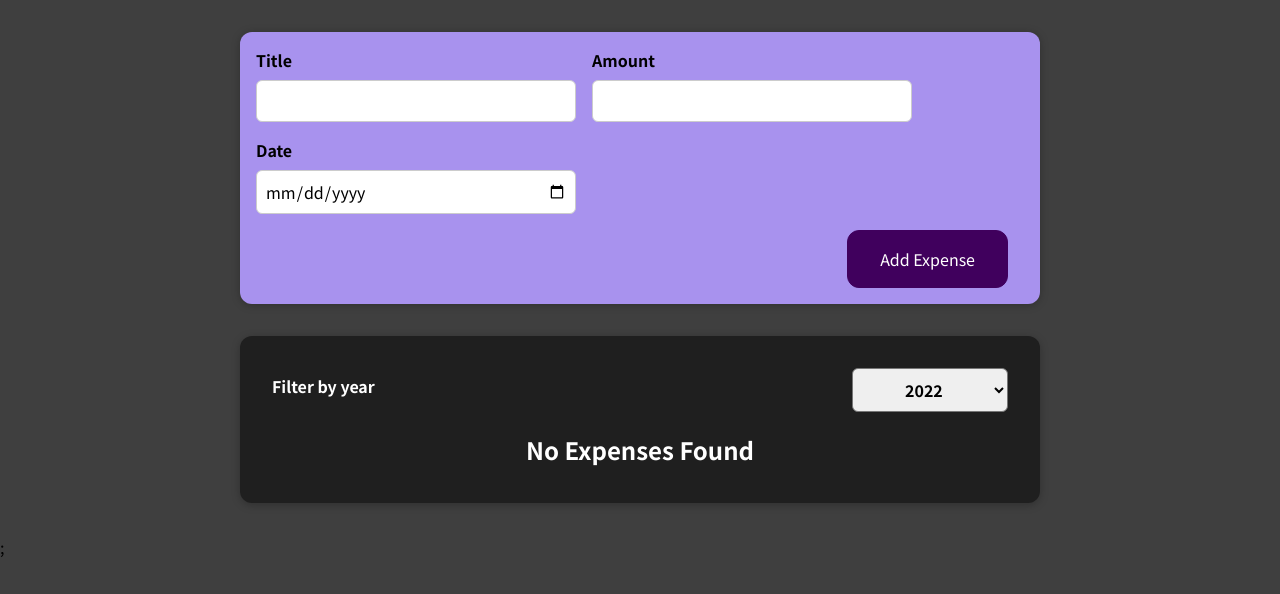
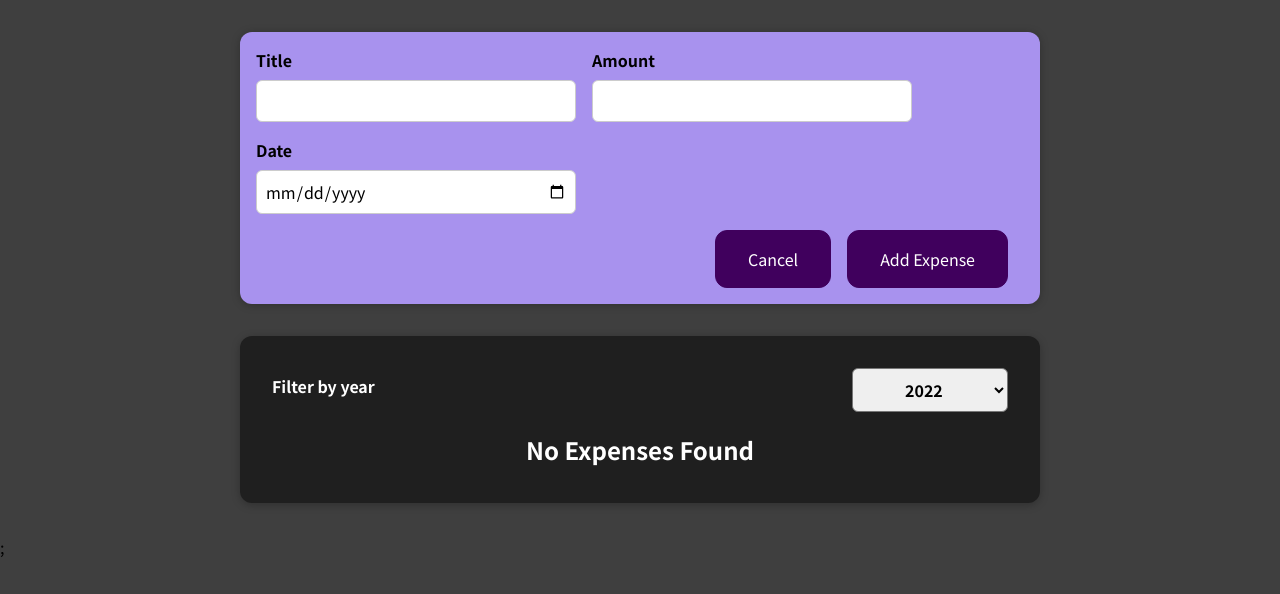
Before and after one commit to ShmuelBokobza/react-july, a React (Create React App) app: page / in a window 1280 px wide. Both pictures are taken after a click on the button "Add Expense". Shown: the top 594 px of the page. Built offline with nearby package versions, Linux system fonts and the light colour scheme.

Commit message:
Add Ternary on AddExpense

```diff
--- a/src/components/NewExpenses/ExpenseForm.js
+++ b/src/components/NewExpenses/ExpenseForm.js
@@ -62,6 +62,9 @@
         </div>
       </div>
       <div className="new-expense__actions">
+        <button type="button" onClick={props.onCancel}>
+          Cancel
+        </button>
         <button type="submit">Add Expense</button>
       </div>
     </form>
--- a/src/components/NewExpenses/NewExpenses.js
+++ b/src/components/NewExpenses/NewExpenses.js
@@ -1,18 +1,35 @@
-import React from "react";
+import React, { useState } from "react";
 import ExpenseForm from "./ExpenseForm";
 import "./NewExpense.css";
 
 const NewExpense = (props) => {
+  const [showExpenseForm, setShowExpenseForm] = useState(false);
   const saveExpenseDataHandler = (formSubmit) => {
     const expenseData = {
       ...formSubmit,
       id: Math.random().toString(),
     };
     props.onFormSubmit(expenseData);
+    setShowExpenseForm(false);
   };
+  const isShowingFormHandler = () => {
+    setShowExpenseForm(true);
+  };
+  const isNoShowingFormHandler = () => {
+    setShowExpenseForm(false);
+  };
+
   return (
     <div className="new-expense">
-      <ExpenseForm onSaveExpenseData={saveExpenseDataHandler} />
+      {!showExpenseForm && (
+        <button onClick={isShowingFormHandler}> Add Expense</button>
+      )}
+      {showExpenseForm && (
+        <ExpenseForm
+          onCancel={isNoShowingFormHandler}
+          onSaveExpenseData={saveExpenseDataHandler}
+        />
+      )}
     </div>
   );
 };
```
Also changed, not shown: 1 other file (tests, documents, lock files or other folders).
